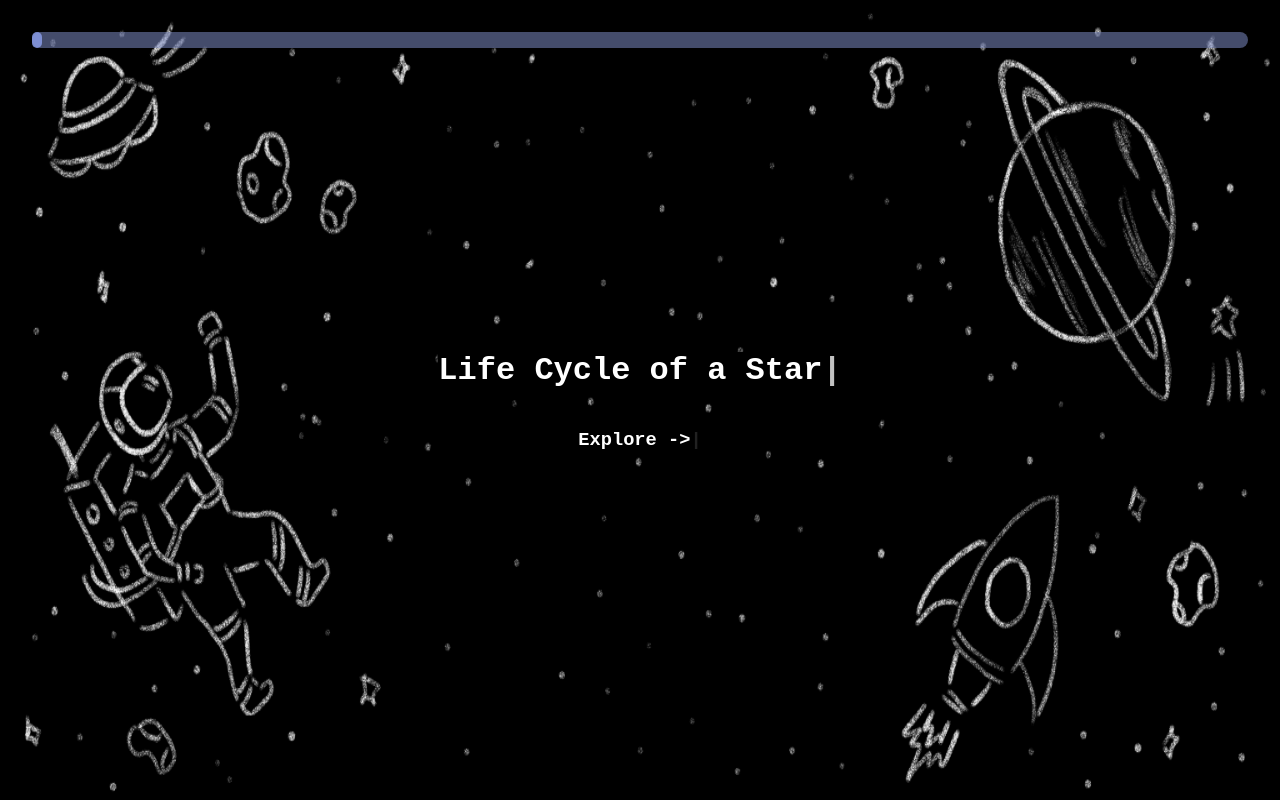
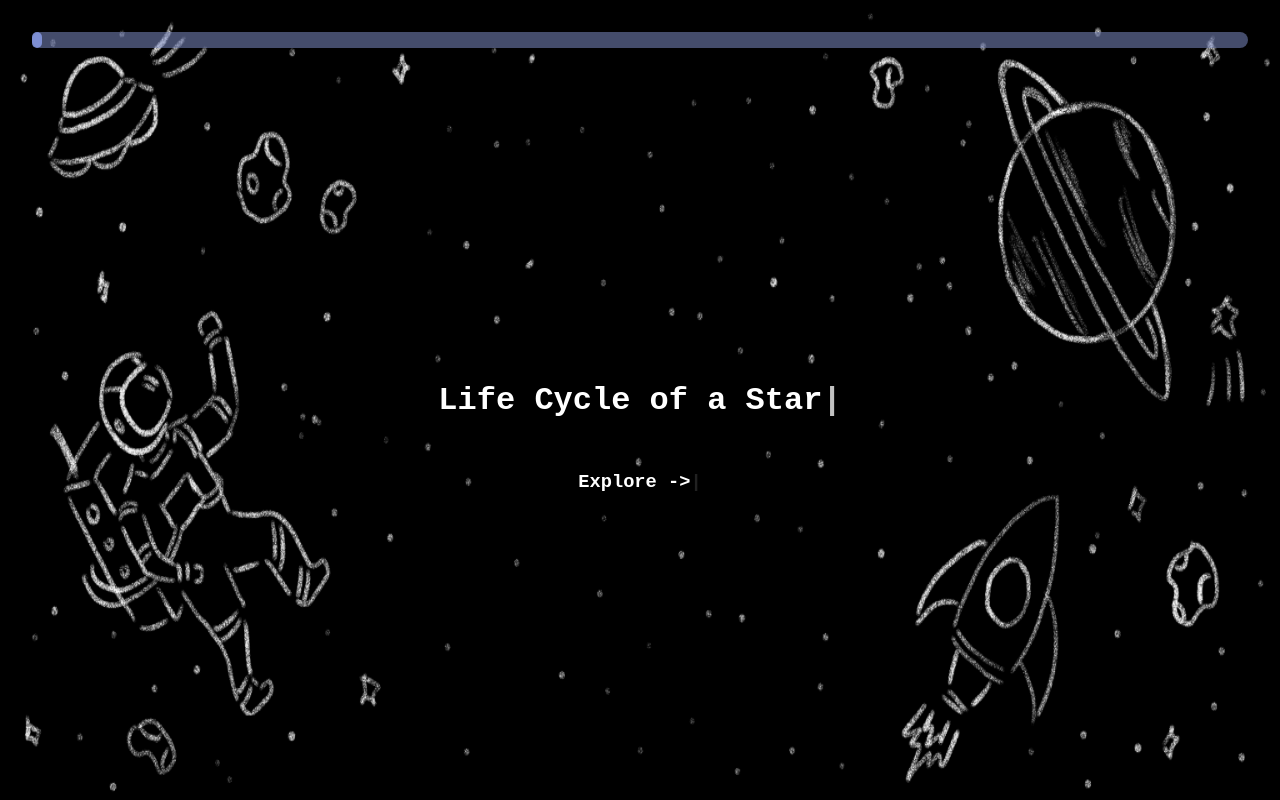
Before and after one commit to yjshin229/ar524_project4, a React (Create React App) app: page / in a window 1280 px wide. Built offline with nearby package versions, Linux system fonts and the light colour scheme; a web font is replaced by a local one.

Commit message:
fix design titlescreen

```diff
--- a/src/Screens/TitleScreen.jsx
+++ b/src/Screens/TitleScreen.jsx
@@ -50,6 +50,8 @@ const TitleContainer = styled.div`
 const Explore = styled(Link)`
   display: flex;
   text-decoration: none;
+  position: absolute;
+  bottom: 18rem;
   &:hover {
     cursor: pointer;
     font-size: 1.2em;
```
